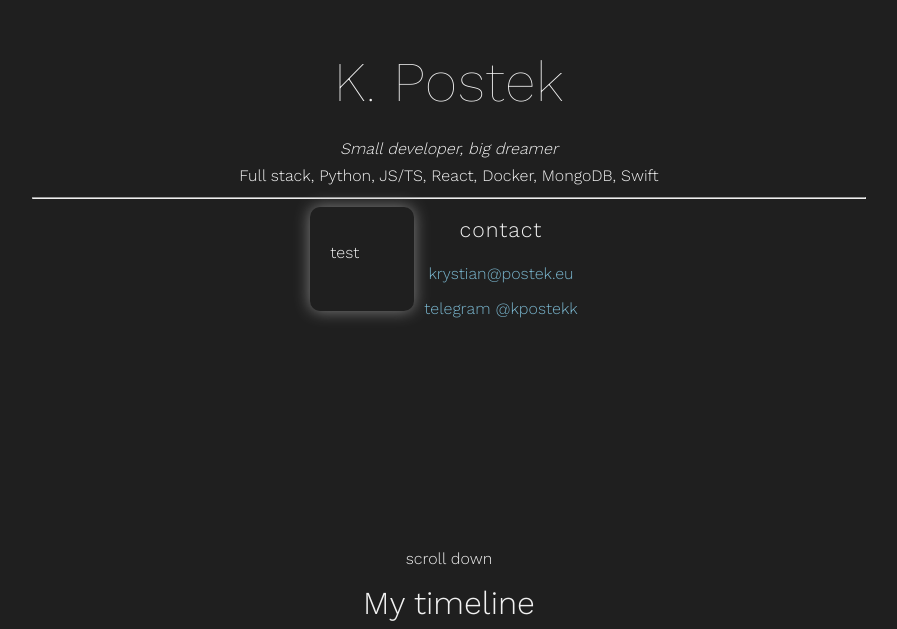
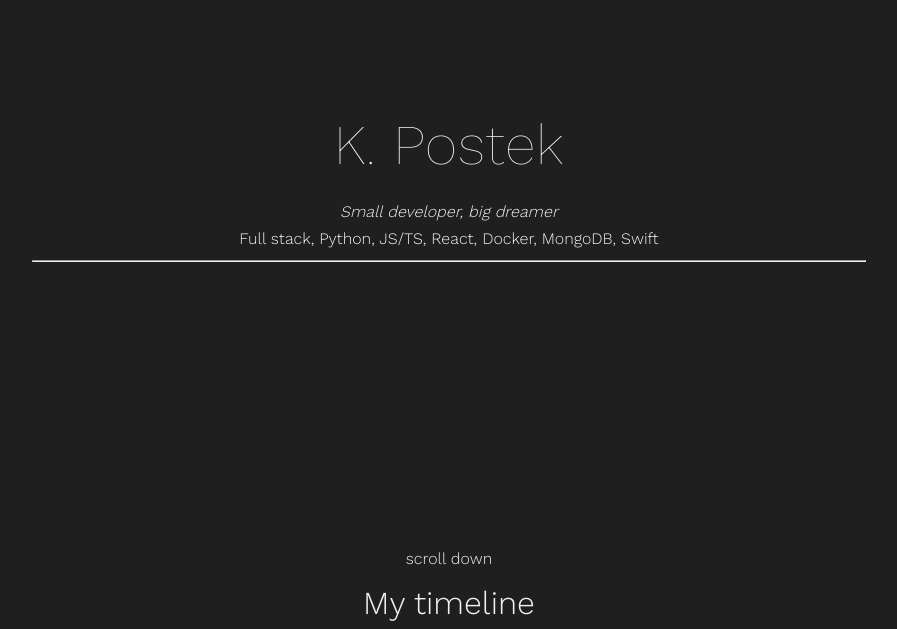
Before and after one commit to kpostekk/kpostekk-website, a Gatsby site: page / in a window 1280 px wide. Shown: the part 171-800 px from the top of the page, without its empty margins (191-1088 px from the left). Built offline with nearby package versions, Linux system fonts and the light colour scheme; Gatsby itself is replaced by a stand-in of ours.

Commit message:
Refactor lol

```diff
--- a/src/pages/index.js
+++ b/src/pages/index.js
@@ -71,28 +71,15 @@ export default function IndexPage({data}) {
         flexDirection: "column",
         alignItems: "center",
         justifyContent: "center",
-        minHeight: '88vh'
+        minHeight: '88vh',
+        textAlign: 'center'
       }}>
         <h1 style={{textAlign: "center", alignSelf: "center"}} className={indexStyles.welcomeTitle}>K. Postek</h1>
         <p style={{margin: '4px'}} className={indexStyles.someSmartPhrase}>Small developer, big dreamer</p>
-        <p style={{margin: '4px'}}>Full stack, Python, JS/TS, React, Docker, MongoDB, Swift</p>
+        <p style={{margin: '4px'}}
+        >Full stack, Python, JS/TS, React, Docker, MongoDB, Swift</p>
         <hr className={indexStyles.titleHrLine}/>
         <div className={indexStyles.categoryBlockRoot}>
-          <Card>
-            <p>test</p>
-          </Card>
-          <CategoryBlock name={'contact'}>
-            <p style={{margin: 0, paddingTop: '12px'}}>
-              <Link to={'mailto:krystian@postek.eu'}>
-                krystian@postek.eu
-              </Link>
-            </p>
-            <p>
-              <Link to={'https://t.me/kpostekk'}>
-                telegram @kpostekk
-              </Link>
-            </p>
-          </CategoryBlock>
         </div>
       </header>
       <div style={{display: "flex", flexDirection: "column", alignItems: "center", justifyContent: "center"}}>
```
